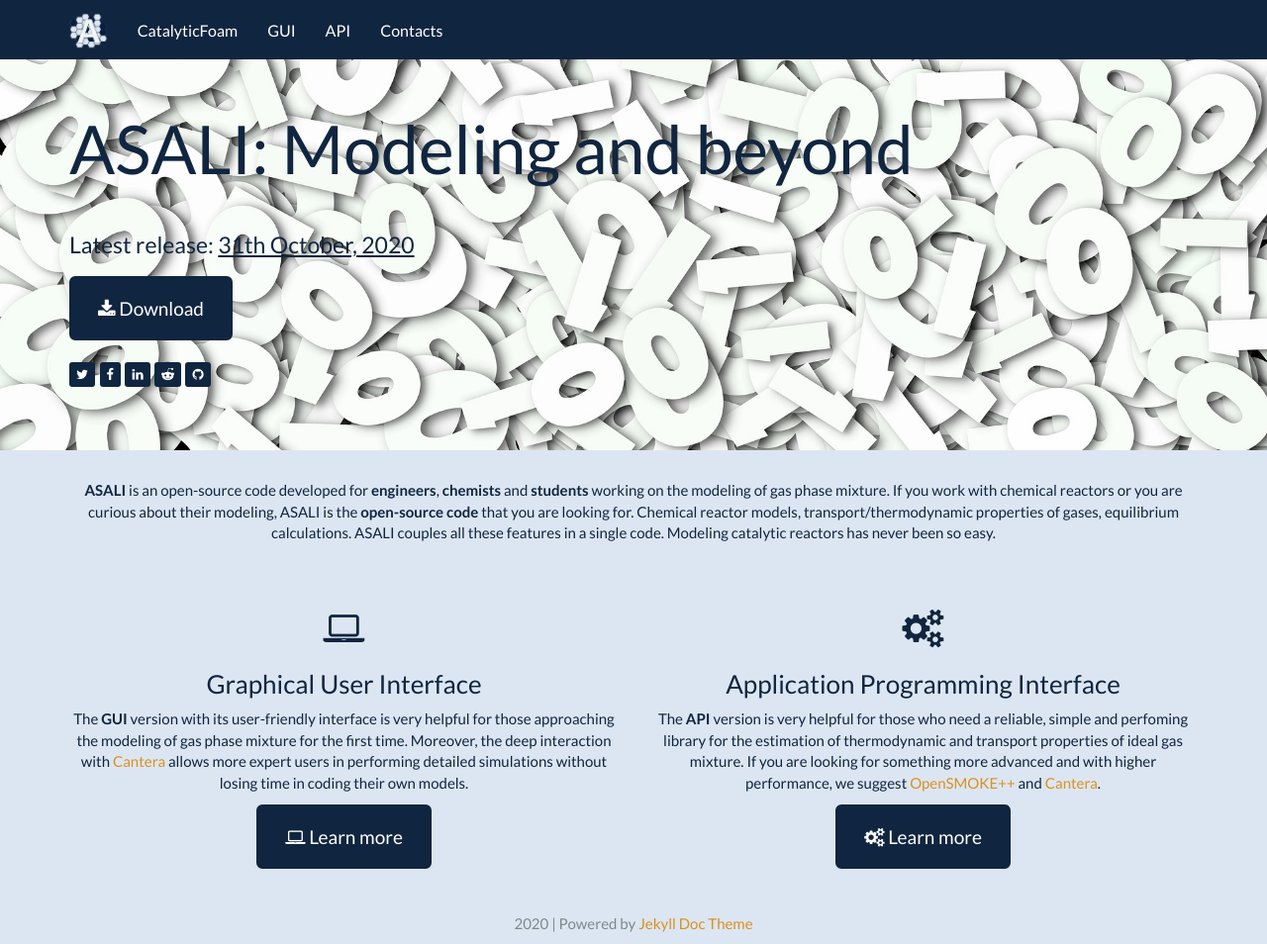
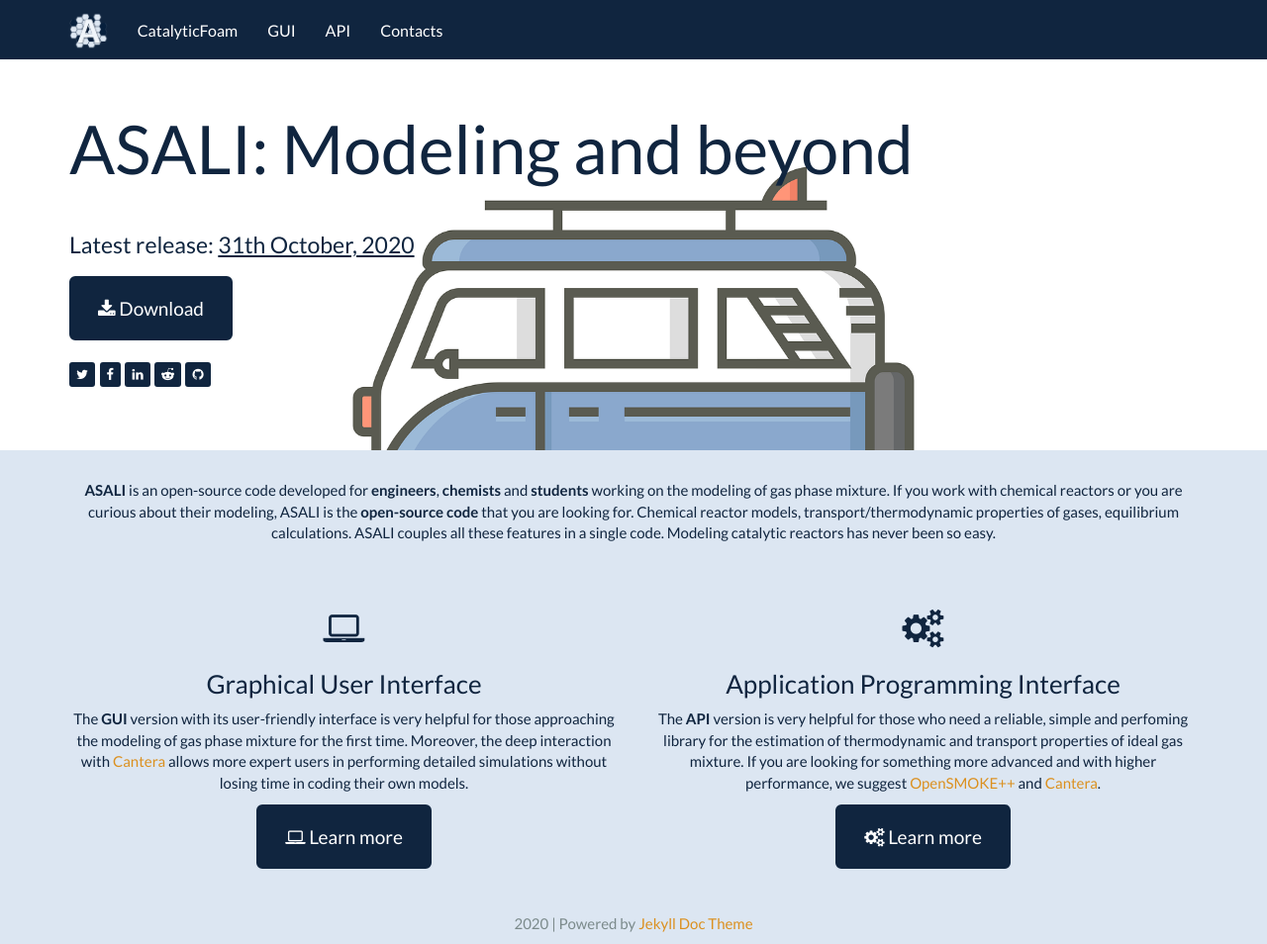
Before and after one commit to srebughini/ASALI, a Jekyll site: the page built from index.html, in a window 1280 px wide and 954 px high. Shown: the whole window at 99% size. Built offline with Jekyll 4.4.1, drawn with Linux system fonts in a browser that asks for light colours.

Commit message:
New backgroud image

```diff
--- a/_sass/_jekyll-doc-theme.scss
+++ b/_sass/_jekyll-doc-theme.scss
@@ -19,7 +19,7 @@
 
   .header-container {
     background-color: black;
-    background: url('../img/bg.jpg') no-repeat 50% 0;
+    background: url('../img/bg.png') no-repeat 50% 0;
     color: #10253F;
 
     h1 {
```
Also changed, not shown: assets/img/bg.jpg (deleted), assets/img/bg.png (added).
